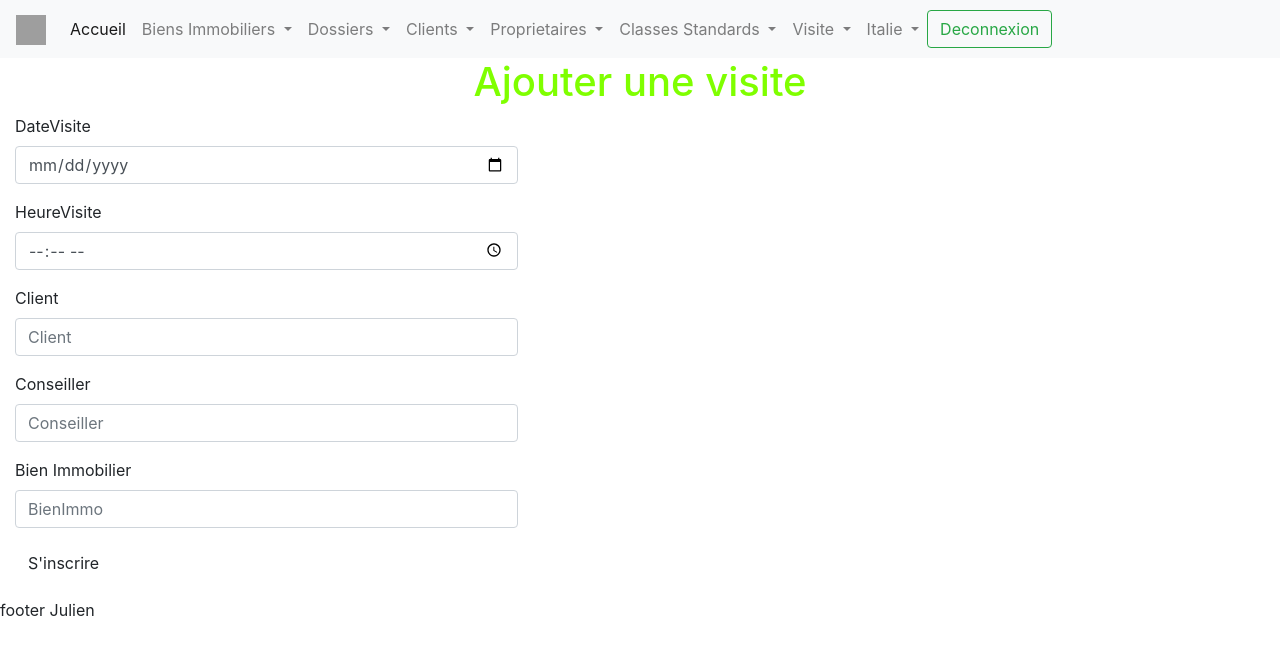
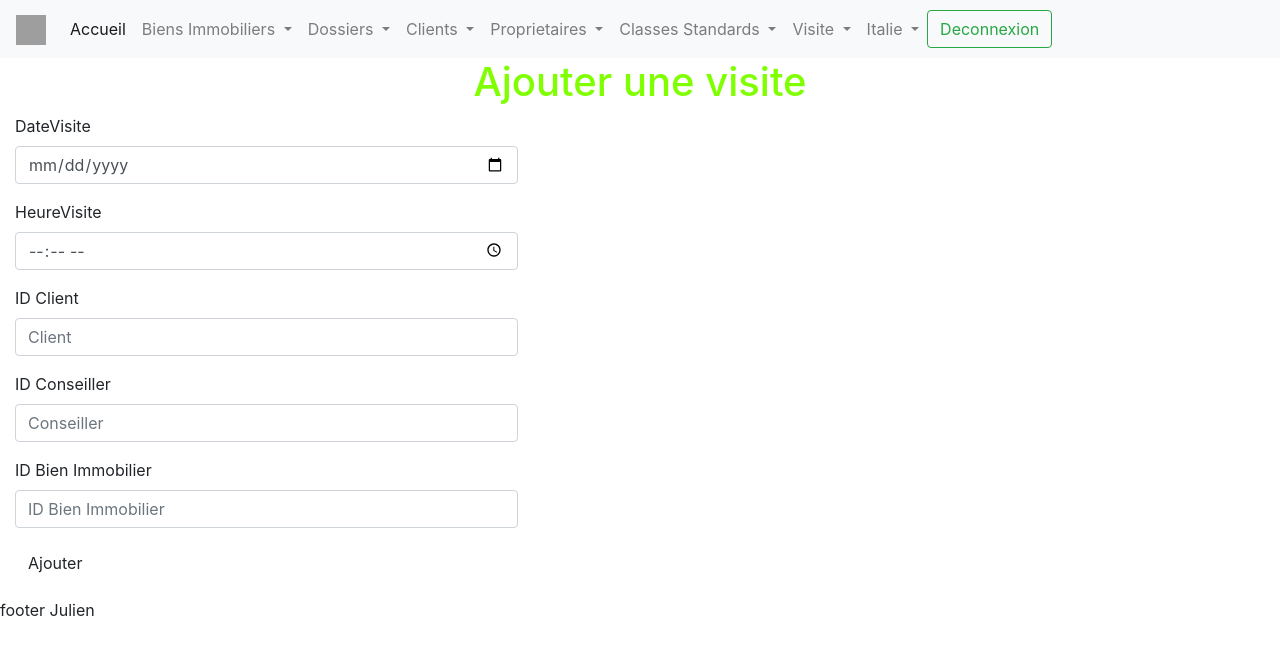
Before and after one commit to intiecommerce/AgenceImmobiliere, an Angular app in the folder ProjetAngular/: page /addVisite in a window 1280 px wide. Shown: the top 654 px of the page. Built offline with nearby package versions, Linux system fonts and the light colour scheme; grey boxes are pictures that could not be loaded.

Commit message:
allan ajouter visite

```diff
--- a/ProjetAngular/src/app/ajouter-visite/ajouter-visite.component.html
+++ b/ProjetAngular/src/app/ajouter-visite/ajouter-visite.component.html
@@ -4,7 +4,7 @@
 
 
 
-<form class="form-horizontal" (submit)="ajouter ()">
+<form class="form-horizontal" (submit)="ajouter()">
   <div class="form-group">
     <label for="idDateVisite" class="col-sm-2 control-label">DateVisite</label>
     <div class="col-sm-5">
@@ -18,27 +18,27 @@
     </div>
   </div>
   <div class="form-group">
-    <label for="idClient" class="col-sm-2 control-label">Client</label>
+    <label for="idClient" class="col-sm-2 control-label"> ID Client</label>
     <div class="col-sm-5">
-      <input type="number" class="form-control" id="idClient" placeholder="Client" name="fClient" [(ngModel)]="visIn.client">
+      <input type="number" class="form-control" id="idClient" placeholder="Client" name="fClient" [(ngModel)]="clientIn.id">
     </div>
   </div>
   <div class="form-group">
-    <label for="idConseiller" class="col-sm-2 control-label">Conseiller</label>
+    <label for="idConseiller" class="col-sm-2 control-label">ID Conseiller</label>
     <div class="col-sm-5">
-      <input type="number" class="form-control" id="idConseiller" placeholder="Conseiller" name="fConseiller" [(ngModel)]="visIn.conseillerVisite">
+      <input type="number" class="form-control" id="idConseiller" placeholder="Conseiller" name="fConseiller" [(ngModel)]="conseillerIn.id">
     </div>
   </div>
   <div class="form-group">
-    <label for="idBienImmo" class="col-sm-2 control-label">Bien Immobilier</label>
+    <label for="idBienImmo" class="col-sm-2 control-label">ID Bien Immobilier</label>
     <div class="col-sm-5">
-      <input type="text" class="form-control" id="idBienImmo" placeholder="BienImmo" name="fBienImmo" [(ngModel)]="visIn.bienImmo">
+      <input type="number" class="form-control" id="idBienImmo" placeholder="ID Bien Immobilier" name="fBienImmo" [(ngModel)]="BienImmoIn.id">
     </div>
   </div>
 
   <div class="form-group">
     <div class="col-sm-offset-2 col-sm-10">
-      <button type="submit" class="btn btn-default">S'inscrire</button>
+      <button type="submit" class="btn btn-default">Ajouter</button>
     </div>
   </div>
 </form>
--- a/ProjetAngular/src/app/ajouter-visite/ajouter-visite.component.ts
+++ b/ProjetAngular/src/app/ajouter-visite/ajouter-visite.component.ts
@@ -2,6 +2,9 @@ import { Component, OnInit } from '@angular/core';
 import { Visite } from '../Model/visite';
 import { ConseillerService } from '../Service/conseiller.service';
 import { Router } from '@angular/router';
+import { Client } from '../Model/client';
+import { BiensImmo } from '../Model/biens-immo';
+import { Conseiller } from '../Model/conseiller';
 
 @Component({
   selector: 'app-ajouter-visite',
@@ -12,6 +15,9 @@ export class AjouterVisiteComponent implements OnInit {
 
 visIn:Visite=new Visite();
 flag:boolean=false;
+clientIn:Client=new Client();
+conseillerIn:Conseiller=new Conseiller();
+BienImmoIn:BiensImmo=new BiensImmo();
 
 
   constructor(private conService:ConseillerService,private router:Router) { }
@@ -19,6 +25,9 @@ flag:boolean=false;
   ngOnInit() {}
 
   public ajouter(){
+    this.visIn.client=this.clientIn;
+    this.visIn.conseillerVisite=this.conseillerIn;
+    this.visIn.bienImmo=this.BienImmoIn;
     this.conService.ajouterVisite(this.visIn).subscribe(
       (res)=>{let visTemp:Visite=res;
         if(visTemp.id!=0){
```
